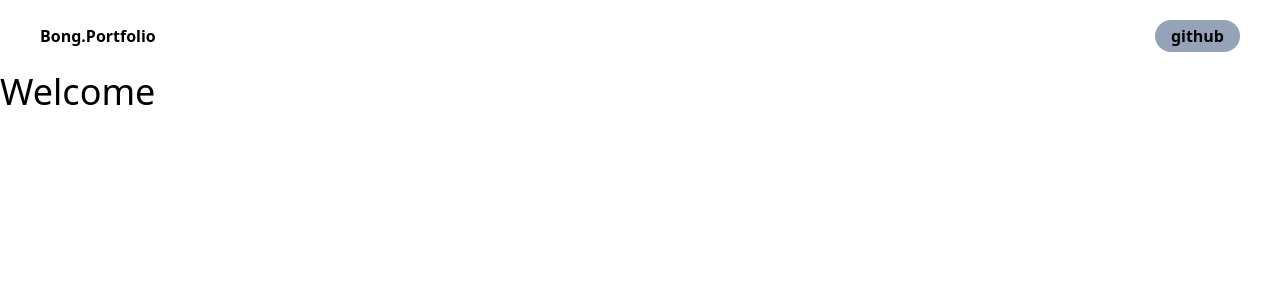
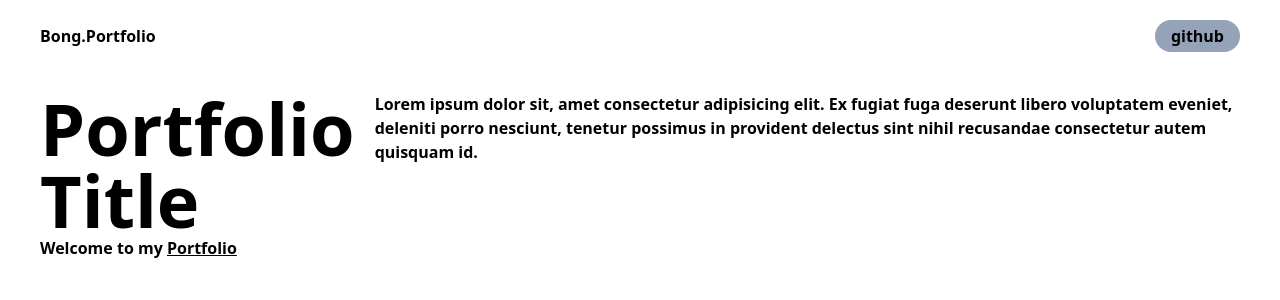
Before and after one commit to Kimyb8870/portfolio-2023, a Next.js app: page / in a window 1280 px wide. Shown: the top 300 px of the page. Built offline with nearby package versions, Linux system fonts and the light colour scheme.

Commit message:
Add: Banner component

```diff
--- a/app/(user)/layout.tsx
+++ b/app/(user)/layout.tsx
@@ -1,5 +1,6 @@
 import "styles/globals.css";
 import Header from "components/Header";
+import Banner from "components/Banner";
 
 export default function RootLayout({
   children,
@@ -11,6 +12,7 @@ export default function RootLayout({
       {/* <Banner/> */}
       <body>
         <Header />
+        <Banner />
         {children}
       </body>
     </html>
--- a/app/(user)/page.tsx
+++ b/app/(user)/page.tsx
@@ -1,11 +1,7 @@
 import React from "react";
 
 function HomePage() {
-  return (
-    <div>
-      <h1 className="text-4xl">Welcome</h1>
-    </div>
-  );
+  return <div></div>;
 }
 
 export default HomePage;
--- /dev/null
+++ b/components/Banner.tsx
@@ -0,0 +1,20 @@
+const Banner = () => {
+  return (
+    <div className="flex flex-col lg:flex-row lg:space-x-5 justify-between font-bold px-10 py-5 mb-10">
+      <div>
+        <h1 className="text-7xl">Portfolio Title</h1>
+        <h2 className="mt-5 md:mt-0">
+          Welcome to my <span className="underline">Portfolio</span>
+        </h2>
+      </div>
+      <p>
+        Lorem ipsum dolor sit, amet consectetur adipisicing elit. Ex fugiat fuga
+        deserunt libero voluptatem eveniet, deleniti porro nesciunt, tenetur
+        possimus in provident delectus sint nihil recusandae consectetur autem
+        quisquam id.
+      </p>
+    </div>
+  );
+};
+
+export default Banner;
```
